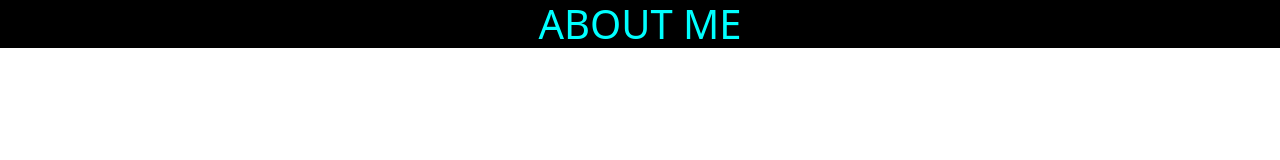
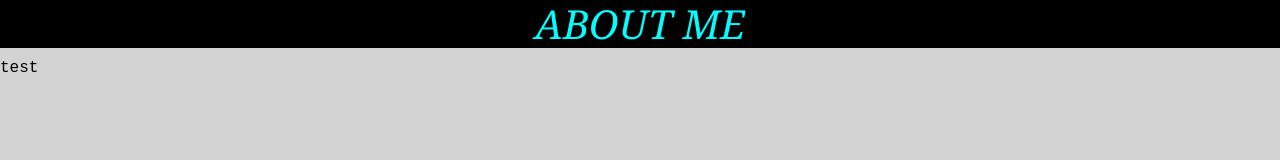
Before and after one commit to Pansho721/AboutMe, a plain HTML site: page index.html in a window 1280 px wide. Drawn offline with Linux system fonts and the light colour scheme.

Commit message:
FEAT: Added body templete

```diff
--- a/css/estilos.css
+++ b/css/estilos.css
@@ -1,4 +1,12 @@
 .basic01{
+    font-style: oblique;
+    font-family: "Georgia", serif;
     background-color:black;
     color: aqua;
 }
+
+.basic02{
+    font-family: 'Courier New', Courier, monospace;
+    background-color: LightGray;
+    color: black;
+}
--- a/index.html
+++ b/index.html
@@ -7,10 +7,15 @@
 <link rel="stylesheet" href="./css/bootstrapCSS/bootstrap.min.css">
 <link rel="stylesheet" href="./css/estilos.css">
 </head>
-<body>
+<body class="basic02">
     <main>
+        <!--HEADER-->
         <div class="container-fluid basic01 text-center">
             <h1>ABOUT ME</h1>
         </div>
+        <!--BODY-->
+        <div class="">
+            test
+        </div>
     </main>
 </html>
```
Also changed, not shown: 1 other file.
